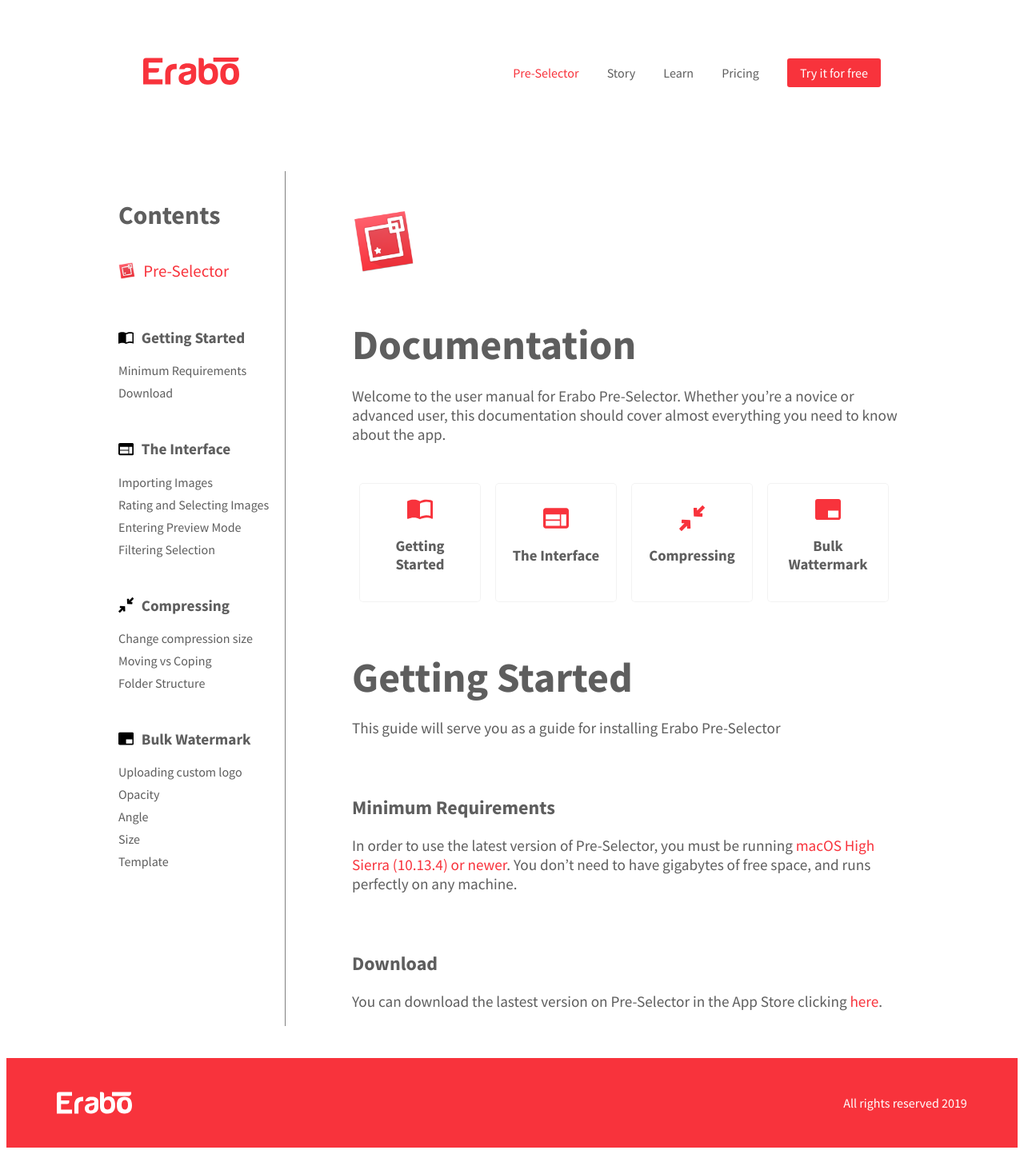
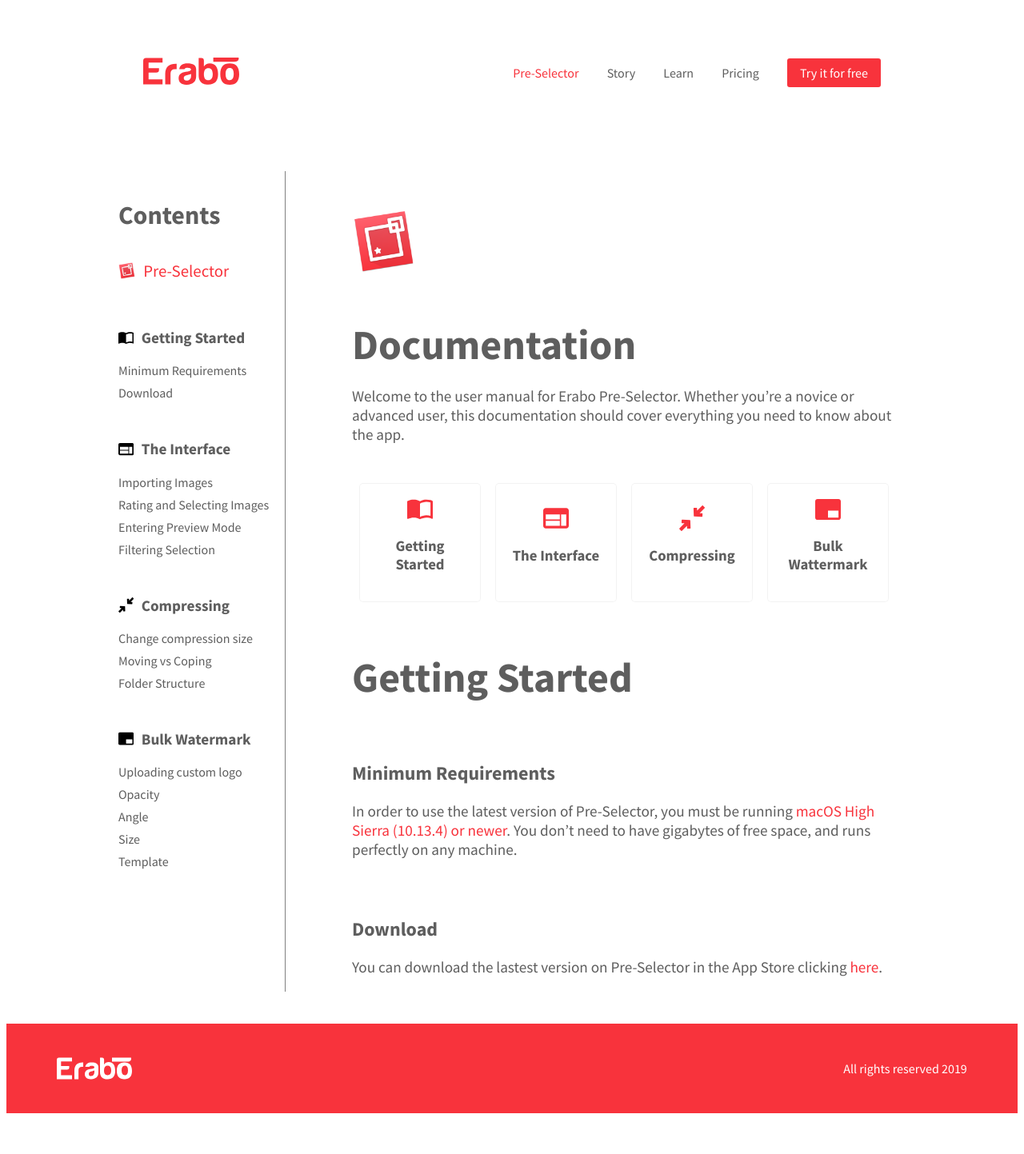
Before and after one commit to eraboapp/eraboapp.github.io, a Jekyll site: the page built from documentation/index.html, in a window 1280 px wide. Shown: the whole page at 80% size. Built offline with Jekyll 4.4.1, drawn with Linux system fonts in a browser that asks for light colours; after the commit the page ends 1400 px from its top, so only the background shows below that.

Commit message:
Update index.html

```diff
--- a/documentation/index.html
+++ b/documentation/index.html
@@ -8,7 +8,7 @@
   <section class="docs__intro">
       <img src="/assets/images/ps-icon.png" alt="PS" class="docs__icon">
       <h1>Documentation</h1>
-      <p>Welcome to the user manual for Erabo Pre-Selector. Whether you’re a novice or advanced user, this documentation should cover almost everything you need to know about the app.</p>
+      <p>Welcome to the user manual for Erabo Pre-Selector. Whether you’re a novice or advanced user, this documentation should cover everything you need to know about the app.</p>
 
   <section class="docs__menu">
 
@@ -42,7 +42,6 @@
 </section>
 
 <h1 id="getting-started">Getting Started</h1>
-<p>This guide will serve you as a guide for installing Erabo Pre-Selector</p>
 <h2 id="minumun">Minimum Requirements</h2>
 <p>In order to use the latest version of Pre-Selector, you must be running <a href="https://support.apple.com/downloads/macos" target="new">macOS High Sierra (10.13.4) or newer</a>.  You don’t need to have gigabytes of free space, and runs perfectly on any machine.</p>
 <h2 id="download-docs">Download</h2>
```
